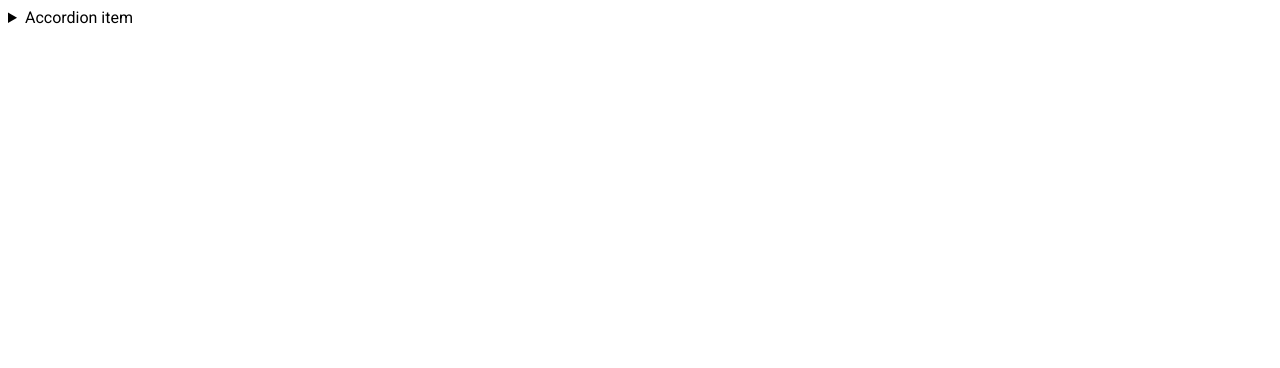
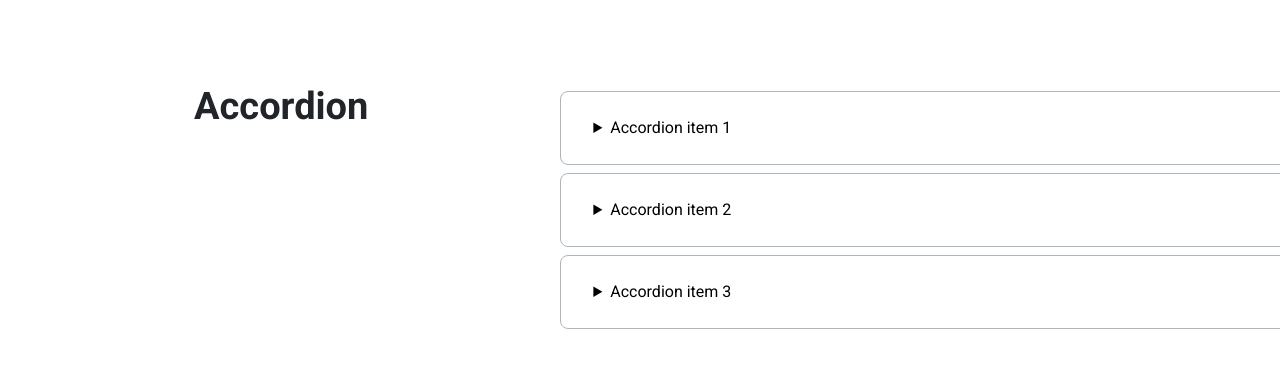
Before and after one commit to js-tasks-ru/htmlcss-20220120_valeriya-koroleva, a website: page 03-lection1/02-accordion/index.html in a window 1280 px wide. Drawn offline with Linux system fonts and the light colour scheme.

Commit message:
add accordion solution

```diff
--- a/03-lection1/02-accordion/accordion.css
+++ b/03-lection1/02-accordion/accordion.css
@@ -1 +1,37 @@
-/* Стилизация аккордеона */
+body {
+    font-family: Inter;
+    font-style: normal;
+    font-weight: 500;
+}
+.accordion {
+    display: inline-flex;
+    margin-top: 75px;
+}
+.accordion__header {
+    display: inline-flex;
+    font-size: 38px;
+    line-height: 46px;
+    color: var(--black);
+    margin:0 192px 0 186px;
+}
+.accordion__full {
+    border: 1px solid var(--grey-3);
+    box-sizing: border-box;
+    border-radius: 8px;
+    margin-top: 8px;
+    padding: 24px 48px 24px 32px;
+    width: 730px;
+    font-size: 16px;
+    line-height: 24px;
+}
+.accordion__summary {
+    font-weight: normal;
+    font-size: 16px;
+    line-height: 24px;
+}
+.accordion__text {
+    color: var(--grey-4);
+}
+.accordion__summary::-webkit-details-marker {
+    display: none;
+}
--- a/03-lection1/02-accordion/index.html
+++ b/03-lection1/02-accordion/index.html
@@ -6,13 +6,25 @@
         <link rel="stylesheet" href="./accordion.css">
     </head>
     <body>
-        <details>
-            <summary>
-                Accordion item
-            </summary>
-            <p>
-                Hidden content
-            </p>
-        </details>
+        <div class="accordion">
+            <h2 class="accordion__header">Accordion</h2>
+            <div class = "accordion__details">
+                    <details class="accordion__full">
+                        <summary class="accordion__summary">Accordion item 1</summary>
+                        <p class="accordion__text">Amet minim mollit non deserunt ullamco est sit aliqua dolor do amet sint.
+                            Velit officia consequat duis enim velit mollit. Exercitation veniam consequat sunt nostrud amet.</p>
+                    </details>
+                    <details class="accordion__full">
+                        <summary class="accordion__summary">Accordion item 2</summary>
+                        <p class="accordion__text">Amet minim mollit non deserunt ullamco est sit aliqua dolor do amet sint.
+                            Velit officia consequat duis enim velit mollit. Exercitation veniam consequat sunt nostrud amet.</p>
+                    </details>
+                    <details class="accordion__full">
+                        <summary class="accordion__summary">Accordion item 3</summary>
+                        <p class="accordion__text">Amet minim mollit non deserunt ullamco est sit aliqua dolor do amet sint.
+                            Velit officia consequat duis enim velit mollit. Exercitation veniam consequat sunt nostrud amet.</p>
+                    </details>
+            </div>
+        </div>
     </body>
 </html>
```
